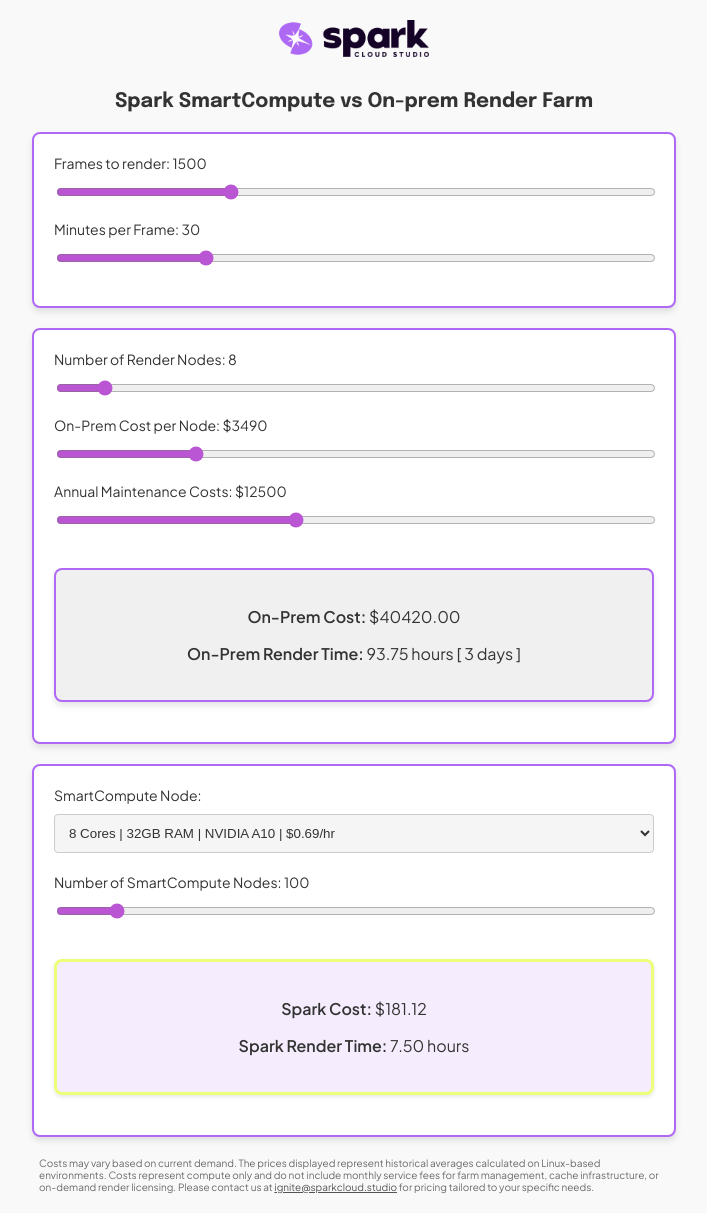
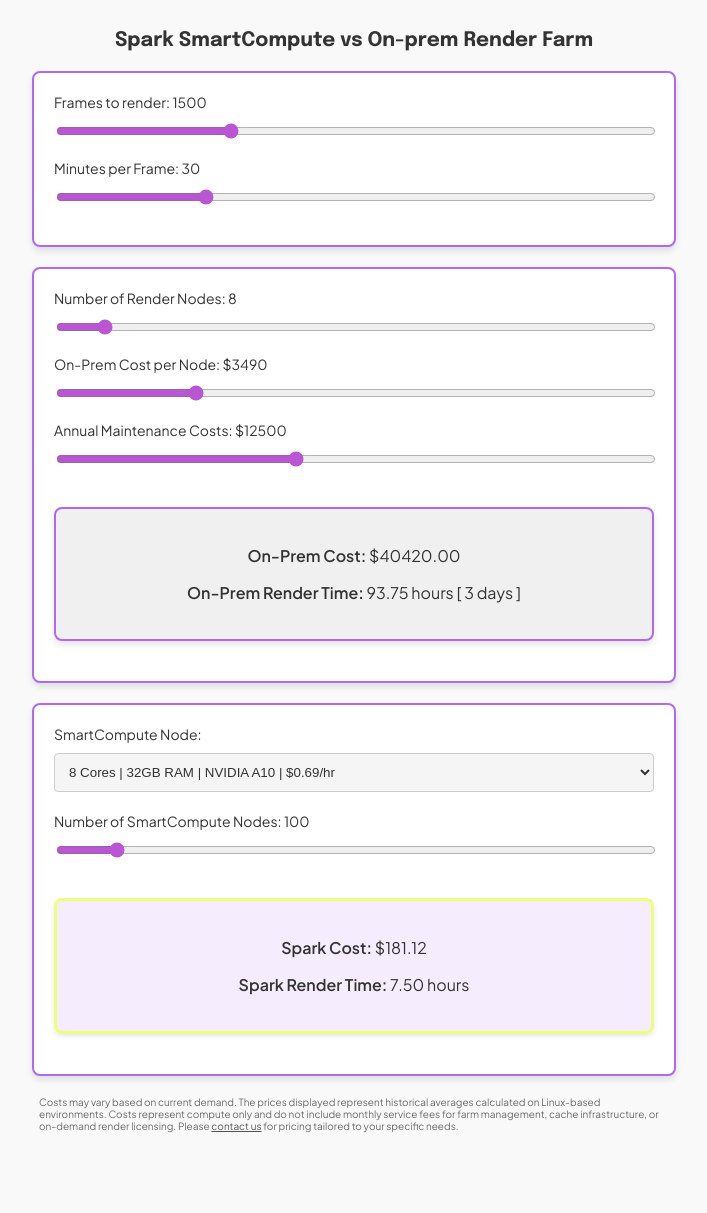
Before and after one commit to tamar-chatterjee/spark-calc-sc-l, a Flask app: page / in a window 1280 px wide. Shown: the whole page, without its empty margins (286-993 px from the left). After the commit the page ends 1133 px from the top, so only its background shows below. Run offline with Flask 3, Linux system fonts and the light colour scheme.

Commit message:
Removed logo, updated disclaimer

```diff
--- a/templates/index.html
+++ b/templates/index.html
@@ -135,9 +135,6 @@
 
 </head>
 <body>
-    <div class="logo-container">
-        <img src="{{ url_for('static', filename='spark-logo.png') }}" alt="Spark Cloud Studio Logo">
-    </div>
 
     <h1>Spark SmartCompute vs On-prem Render Farm</h1>
 
@@ -209,7 +206,7 @@
 
         </form>
         <div style="max-width: 630px; margin: 10px auto; font-size: 10px; color: #6a6a6a; text-align: left; line-height: 12px;">
-            <p>Costs may vary based on current demand. The prices displayed represent historical averages calculated on Linux-based environments. Costs represent compute only and do not include monthly service fees for farm management, cache infrastructure, or on-demand render licensing. Please contact us at <a href="mailto:ignite@sparkcloud.studio" style="color: #555; text-decoration: underline;">ignite@sparkcloud.studio</a> for pricing tailored to your specific needs.</p>
+            <p>Costs may vary based on current demand. The prices displayed represent historical averages calculated on Linux-based environments. Costs represent compute only and do not include monthly service fees for farm management, cache infrastructure, or on-demand render licensing. Please <a href="https://sparkcloud.studio/contact-us.html" target="_blank" style="color: #555; text-decoration: underline;">contact us</a> for pricing tailored to your specific needs.</p>
         </div>
 
     </div>
```
